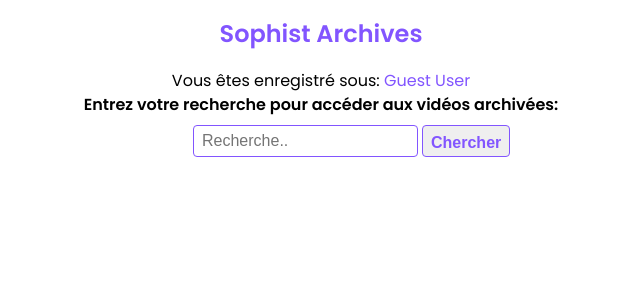
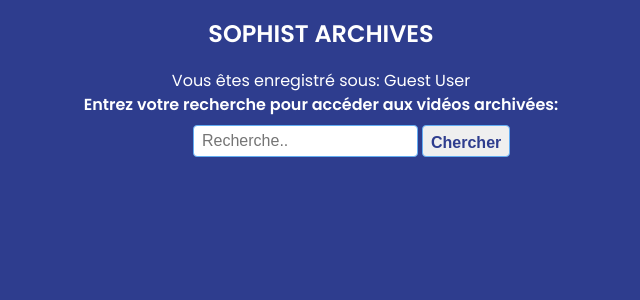
Before and after one commit to MadanNeupane/SophistArchives, a Django app: page / in a window 1280 px wide. Shown: the top 300 px of the page, without its empty margins (319-959 px from the left). Run offline with Django 4.2, Linux system fonts and the light colour scheme.

Commit message:
favicons, style improvise, and optimization

```diff
--- a/components/static/styles.css
+++ b/components/static/styles.css
@@ -3,7 +3,8 @@
 
 :root {
     /*========== Colors ==========*/
-    --first-color: #8255ff;
+    --first-color: #2e3d8e;
+    --white-color: #fff;
     /*========== Font and Typography ==========*/
     --body-font: 'Poppins', sans-serif;
     --h2-font-size: 1.25rem;
@@ -42,16 +43,18 @@
   body {
     margin: 0 auto;
     max-width: 60em;
+    background-color: var(--first-color);
     font-family: var(--body-font);
     font-size: var(--normal-font-size);
   }
 
   h1, h2, h3, h4, h5 {
+    color: var(--white-color);
     font-weight: var(--font-semi-bold);
     line-height: 1.5;
   }
 
-  a, a:visited, a:active{
+  a, a:visited, a:active, p {
     text-decoration: none;
-    color: var(--first-color);
+    color: var(--white-color);
   }
--- a/components/static/videos.css
+++ b/components/static/videos.css
@@ -8,10 +8,6 @@
 .title{
     margin: var(--mb-1);
 }
-.title, .user-name{
-    color: var(--first-color);
-}
-
 /* ===== SEARCH BUTTON AND RESULTS =====*/
 .search{
     max-width: 16rem;
@@ -21,7 +17,7 @@
 }
 .search-term, .search-button {
     color: var(--first-color);
-    border: 1px solid var(--first-color);
+    border: 1px solid #63ADF2;
     padding: var(--mb-0-5);
     height: var(--mb-2);
     font-size: var(--h4-font-size);
--- a/components/templates/base.html
+++ b/components/templates/base.html
@@ -6,6 +6,11 @@
     <meta charset="UTF-8">
     <meta http-equiv="X-UA-Compatible" content="IE=edge">
     <meta name="viewport" content="width=device-width, initial-scale=1.0">
+    <!-- ===== FAVICONS ===== -->
+    <link rel="apple-touch-icon" sizes="180x180" href="{% static 'favicons/apple-touch-icon.png' %}">
+    <link rel="icon" type="image/png" sizes="32x32" href="{% static 'favicons/favicon-32x32.png' %}">
+    <link rel="icon" type="image/png" sizes="16x16" href="{% static 'favicons/favicon-16x16.png' %}">
+    <link rel="manifest" href="{% static 'favicons/site.webmanifest' %}">
     <!-- ===== CSS ===== -->
     <link rel="stylesheet" href="{% static 'styles.css' %}" />
     {% block css %}
--- a/components/templates/index.html
+++ b/components/templates/index.html
@@ -6,7 +6,7 @@
 
 {% block content %}
 <div class="container">
-    <h2 class="title"><a href="{% url 'index_page' %}">Sophist Archives</a></h2>
+    <h2 class="title"><a href="{% url 'index_page' %}">SOPHIST ARCHIVES</a></h2>
     <p>Vous êtes enregistré sous: <span class="user-name">Guest User</span></p>
     <h4>Entrez votre recherche pour accéder aux vidéos archivées:</h4>
     <!-- Search -->
@@ -19,8 +19,8 @@
     <!-- Search Results -->
     {% if search_query %}
     <div class="search-results">
-        <p>Search Results for: &nbsp<b>{{ search_query.upper }}</b></p>
-        <p><b>{{ data | length }}</b> entries found. ACCESS LIMITED TO FIRST 3 ENTRIES.</p>
+        <p>Résultats pour: &nbsp<b>{{ search_query.upper }}</b></p>
+        <p><b>{{ data | length }}</b> résultats trouvés. ACCÈS LIMITÉ AUX 3 PREMIERS.</p>
     </div>
 
     <!-- Videos -->
@@ -28,7 +28,7 @@
         <div class="videos">
             {% for video in videos %}
             <div class="video-wrap">
-                <video class="video" poster="{{video.video_thumbnail.url}}" controls="controls" controlsList="nodownload">
+                <video class="video" {% if video.video_thumbnail %} poster="{{video.video_thumbnail.url}}"{% endif %} controls="controls" controlsList="nodownload">
                     <source src="{{video.video_file.url}}" type="video/mp4">
                 </video>
                 <div class="video-info">
--- a/video/models.py
+++ b/video/models.py
@@ -3,7 +3,7 @@ from django.utils import timezone
 
 class Video(models.Model):
     video_title = models.CharField(max_length=200)
-    video_thumbnail = models.ImageField(default='default.jpg', upload_to='thumbnails')
+    video_thumbnail = models.ImageField(blank=True, null=True, upload_to='thumbnails')
     video_file = models.FileField(upload_to='videos')
     video_posted_on = models.DateTimeField(default=timezone.now, blank=True)
 
```
Also changed, not shown: components/static/favicons/android-chrome-192x192.png (added), components/static/favicons/android-chrome-512x512.png (added), components/static/favicons/apple-touch-icon.png (added), components/static/favicons/favicon-16x16.png (added), components/static/favicons/favicon-32x32.png (added), components/static/favicons/favicon.ico (added), components/static/favicons/site.webmanifest (added), db.sqlite3, video/migrations/0005_alter_video_video_thumbnail.py (added).
